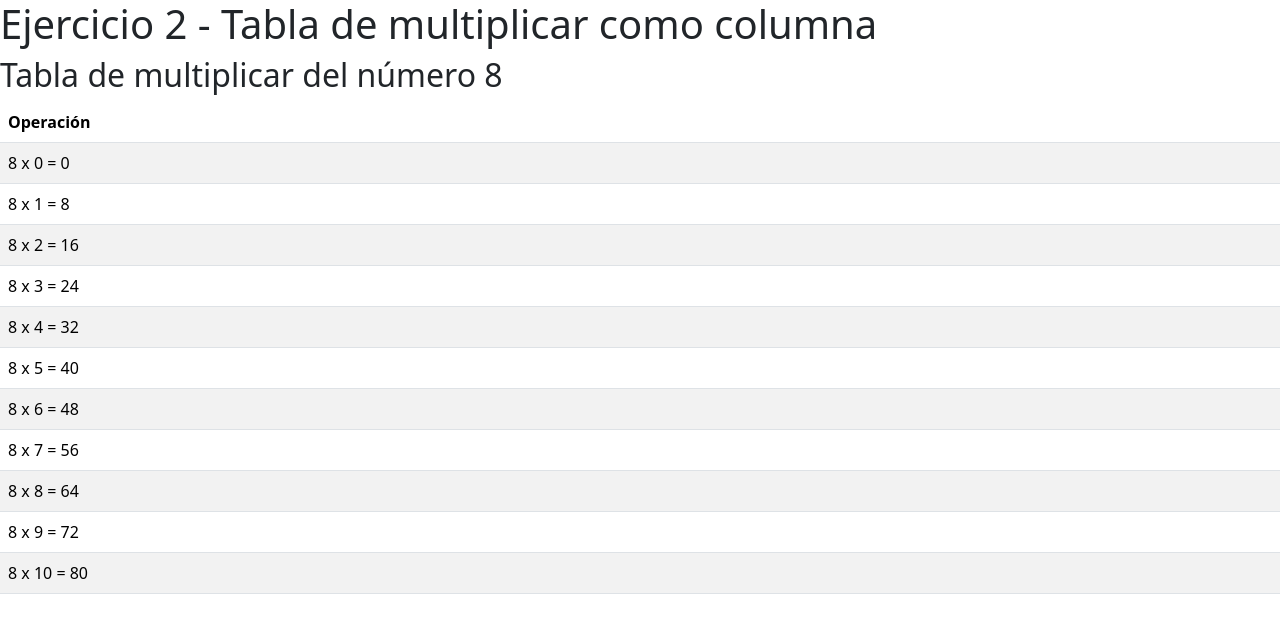
After one commit to jllopezalvarez-profesor/DA2D1E-DWES-AD-DAW-DIG-25-26, a PHP site: page /Ejercicio02.php in a window 1280 px wide. The commit adds this page. Shown: the top 633 px of the page. Run offline with PHP 8.4, Linux system fonts and the light colour scheme.

Commit message:
Ejercicios PHP

```diff
--- /dev/null
+++ b/PHP/Ejercicios/Ejercicio02.php
@@ -0,0 +1,39 @@
+<!DOCTYPE html>
+<html lang="es">
+
+<head>
+    <meta charset="UTF-8">
+    <meta name="viewport" content="width=device-width, initial-scale=1.0">
+    <title>Ejercicio 2 - Tabla de multiplicar como columna</title>
+    <link rel="stylesheet" href="https://cdn.jsdelivr.net/npm/bootstrap@5.3.8/dist/css/bootstrap.min.css">
+</head>
+
+<body>
+    <h1>Ejercicio 2 - Tabla de multiplicar como columna</h1>
+
+    <?php $numero = 8 ?>
+
+    <h2>Tabla de multiplicar del número <?= $numero ?></h2>
+    <table class="table table-striped">
+        <thead>
+            <tr>
+                <th scope="col">Operación</th>
+            </tr>
+        </thead>
+        <?php for ($otroNumero = 0; $otroNumero <= 10; $otroNumero++): ?>
+            <tr>
+                <td> <?php echo $numero ?> x <?php echo $otroNumero ?> = <?php echo $numero * $otroNumero ?></td>
+            </tr>
+        <?php endfor ?>
+    </table>
+
+
+
+
+
+
+
+
+</body>
+
+</html>
```
Also changed, not shown: PHP/Ejercicios/Ejercicio01.php (+1 -6 lines).
